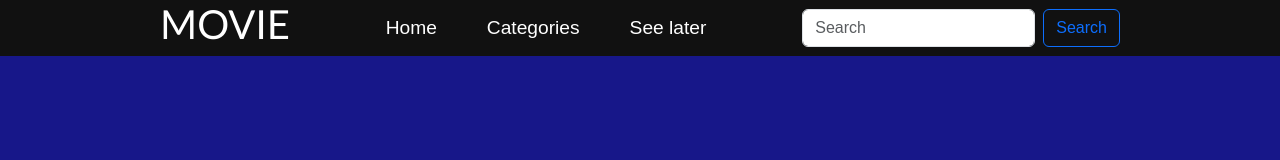
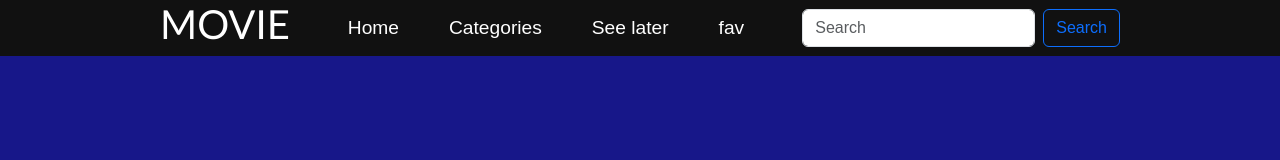
Before and after one commit to Yousseef-Zakaria/Movie-web-site, a plain HTML site: page index.html in a window 1280 px wide. Drawn offline with nearby package versions, Linux system fonts and the light colour scheme; no server answers.

Commit message:
adding <fav> in nav bar

```diff
--- a/index.html
+++ b/index.html
@@ -17,6 +17,7 @@
                 <a href="">Home</a>
                 <a href="">Categories</a>
                 <a href="">See later</a>
+                <a href=""> fav</a>
             </div>
             <div class="input ">
                 <form class="d-flex" role="search">
```
